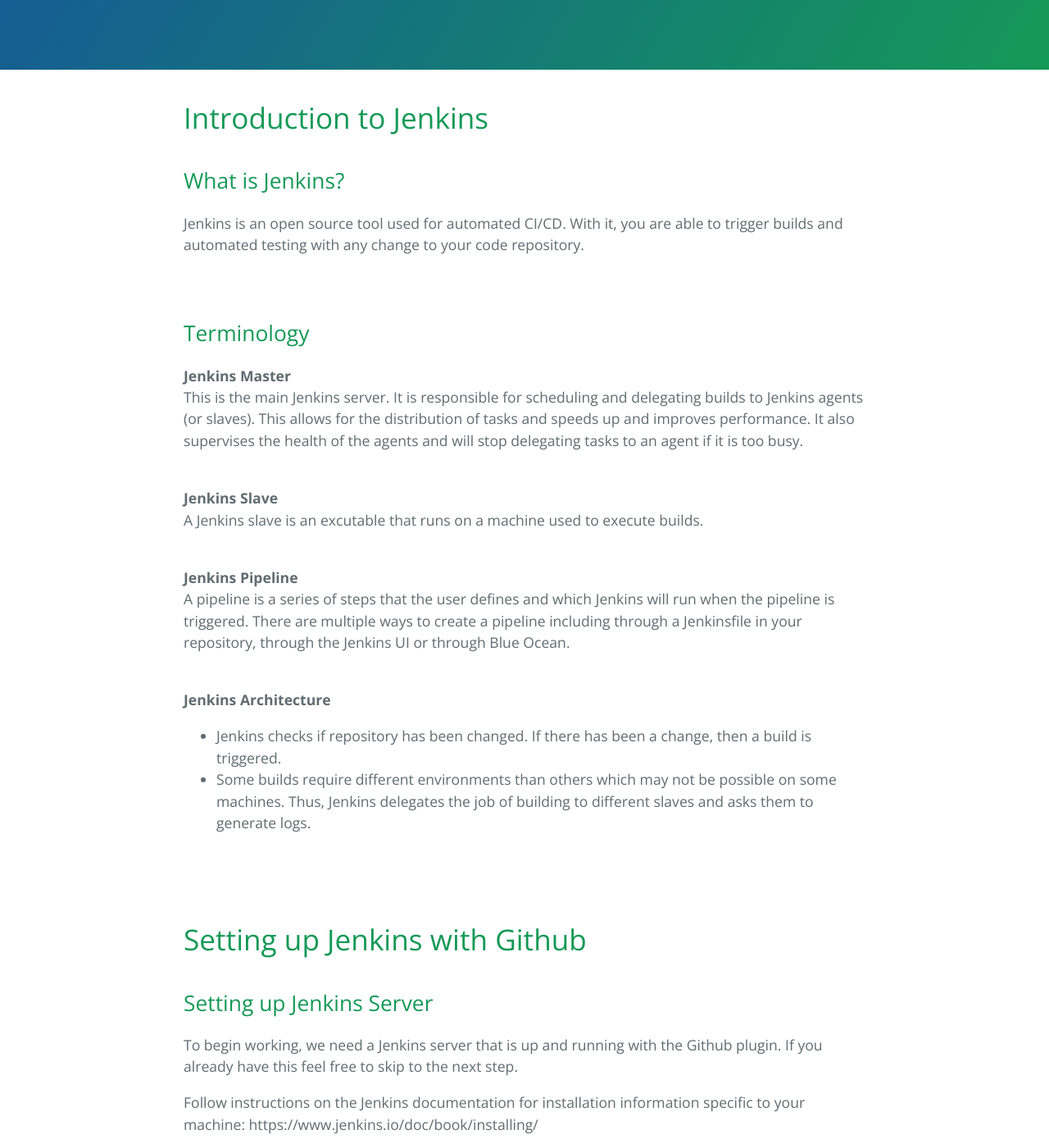
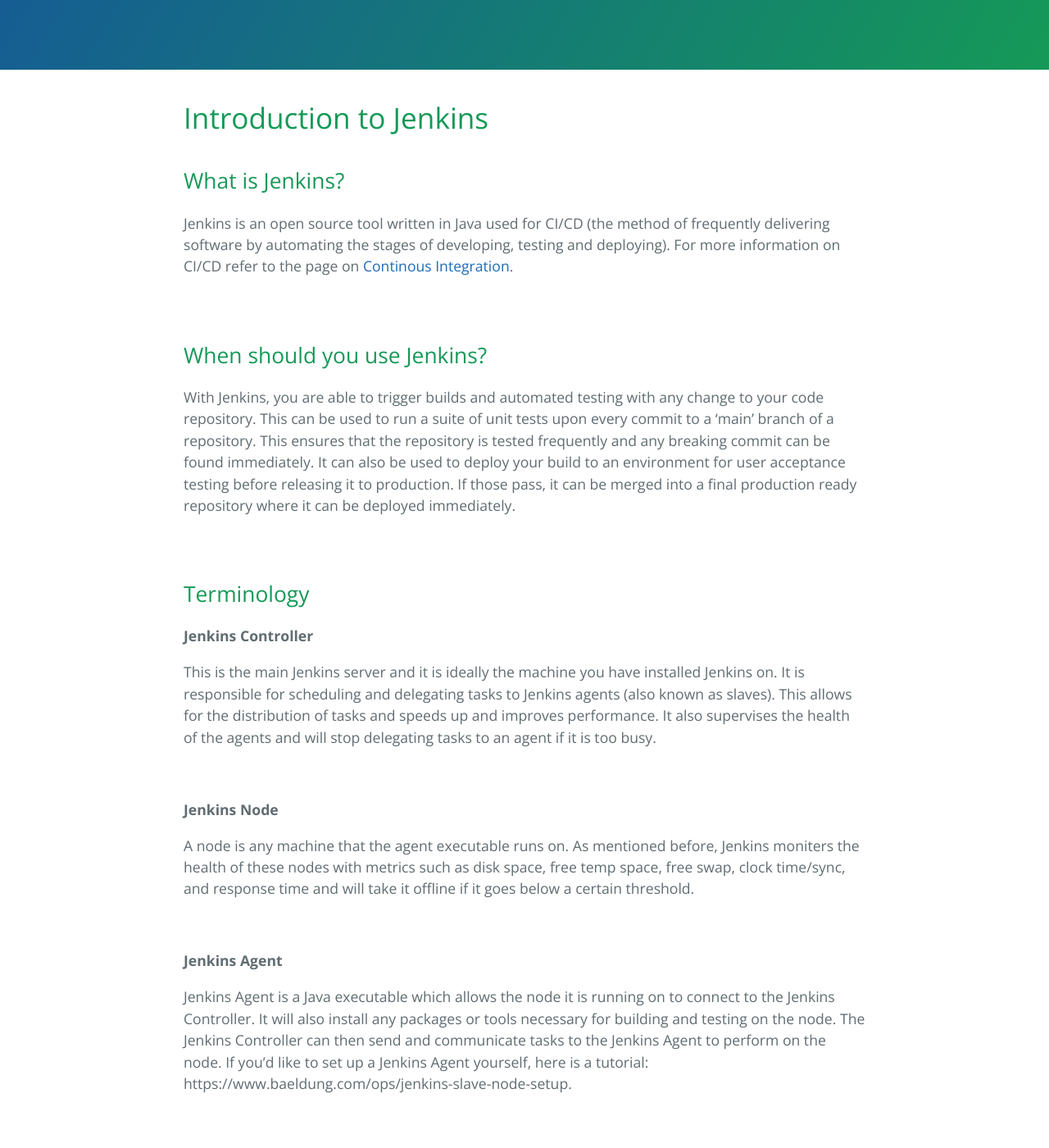
Before and after one commit to learning-software-engineering/learning-software-engineering.github.io, a Jekyll site: the page built from Topics/Development_Process/Jenkins/Jenkins.md, in a window 1280 px wide and 1400 px high, scrolled down 221 px. Shown: the whole window at 82% size. Built offline with Jekyll 4.4.1, drawn with Linux system fonts in a browser that asks for light colours; our own code applies the rules of GitHub Pages for plain Markdown files; some of the changed text lies outside the part shown.

Commit message:
Adding requested changes to Jenkins Intro.

```diff
--- a/Topics/Development_Process/Jenkins/Jenkins.md
+++ b/Topics/Development_Process/Jenkins/Jenkins.md
@@ -1,29 +1,41 @@
 # Introduction to Jenkins
 ## What is Jenkins?
-Jenkins is an open source tool used for automated CI/CD. With it, you are able to trigger builds and automated testing with any change to your code repository.
+Jenkins is an open source tool written in Java used for CI/CD (the method of frequently delivering software by automating the stages of developing, testing and deploying). For more information on CI/CD refer to the page on [Continous Integration](../../Software_Engineering/Continuous_Integration.md).
+
+<br>
+
+## When should you use Jenkins?
+With Jenkins, you are able to trigger builds and automated testing with any change to your code repository. This can be used to run a suite of unit tests upon every commit to a 'main' branch of a repository. This ensures that the repository is tested frequently and any breaking commit can be found immediately. It can also be used to deploy your build to an environment for user acceptance testing before releasing it to production. If those pass, it can be merged into a final production ready repository where it can be deployed immediately.
 
 <br>
 
 ## Terminology
-**Jenkins Master**
-<br>
-This is the main Jenkins server. It is responsible for scheduling and delegating builds to Jenkins agents (or slaves). This allows for the distribution of tasks and speeds up and improves performance. It also supervises the health of the agents and will stop delegating tasks to an agent if it is too busy.
-<br>
+**Jenkins Controller**
+
+This is the main Jenkins server and it is ideally the machine you have installed Jenkins on. It is responsible for scheduling and delegating tasks to Jenkins agents (also known as slaves). This allows for the distribution of tasks and speeds up and improves performance. It also supervises the health of the agents and will stop delegating tasks to an agent if it is too busy.
+
 <br>
 
-**Jenkins Slave**
+**Jenkins Node**
+
+A node is any machine that the agent executable runs on. As mentioned before, Jenkins moniters the health of these nodes with metrics such as disk space, free temp space, free swap, clock time/sync, and response time and will take it offline if it goes below a certain threshold.
+
 <br>
-A Jenkins slave is an excutable that runs on a machine used to execute builds.
-<br>
+
+**Jenkins Agent**
+
+Jenkins Agent is a Java executable which allows the node it is running on to connect to the Jenkins Controller. It will also install any packages or tools necessary for building and testing on the node. The Jenkins Controller can then send and communicate tasks to the Jenkins Agent to perform on the node. If you'd like to set up a Jenkins Agent yourself, here is a tutorial: https://www.baeldung.com/ops/jenkins-slave-node-setup.
+
 <br>
 
 **Jenkins Pipeline**
-<br>
+
 A pipeline is a series of steps that the user defines and which Jenkins will run when the pipeline is triggered. There are multiple ways to create a pipeline including through a Jenkinsfile in your repository, through the Jenkins UI or through Blue Ocean.
-<br>
+
 <br>
 
 **Jenkins Architecture**
+
 - Jenkins checks if repository has been changed. If there has been a change, then a build is triggered.
 - Some builds require different environments than others which may not be possible on some machines. Thus, Jenkins delegates the job of building to different slaves and asks them to generate logs.
 
@@ -48,14 +60,14 @@
 
 <br>
 
-Select **Install suggested plugins**. This will install the github plugins necessary to connect Jenkins to your repository. Jenkins will now prompt you to create an admin user. Ensure to save this login information in a secure location.
+Select **Install suggested plugins**. This will install the github plugins necessary to connect Jenkins to your repository. If you're interested in what plugins are actually being installed, you can find the list here: [Suggested Plugins](https://github.com/jenkinsci/jenkins/blob/6ca9b5ee5f601f72fcd094f8d159272c6b504b2f/core/src/main/resources/jenkins/install/platform-plugins.json). Jenkins will now prompt you to create an admin user. Ensure to save this login information in a secure location.
 
 <br>
 
 ## Creating a Jenkins Job
 1. Click on **new Item**.
 2. Enter a name and select **Pipeline**.
-3. In the Build Triggers section, select **Github hook trigger for GITScm polling**. This will ensure that this job will be triggered after any change to your Github repository.
+3. In the Build Triggers section, select **Github hook trigger for GITScm polling**. GitScm stands for Git source control management and will ensure that this job will be triggered after any change to your Github repository.
 
     <img src="Assets/github-hook.png" alt="github-hook" width="50%"/>
 
@@ -72,7 +84,7 @@
         You can add a webHook to Github. In your Github repository navigate to **Settings** then **Webhooks**. Click **Add webhook**. You will need your Jenkins endpoints (must be publicly available over the internet) to enter into the Payload URL section.
 
     - **hosted locally:**
-        Select the **Poll SCM** option instead. Adding H \* \* \* \* \* will poll your github repository every hour for changes in your github or alternatively when you input \* \* \* \* \* github will be polled every minute (which is not a good idea in reality since polling is expensive, but can be good for testing).
+        Select the **Poll SCM** option instead. For the **Schedule** text box, adding H \* \* \* \* \* (see image below for example) will poll your github repository every hour for changes in your github or alternatively when you input \* \* \* \* \* github will be polled every minute (which is not a good idea in reality since polling is expensive, but can be good for testing).
 
         <img src="Assets/poll-SCM.png" alt="poll-SCM" width="70%"/>
 
@@ -82,7 +94,9 @@
 <br>
 
 ## Sources:
-- Trapani, K. (2023, March 3). How to Integrate Jenkins with GitHub. Cprime. https://www.cprime.com/resources/blog/how-to-integrate-jenkins-github/
+- Arvind. (2020, November 25). Jenkins Master and Slave Architecture – a complete guide. Edureka. https://www.edureka.co/blog/jenkins-master-and-slave-architecture-a-complete-guide/
+- Munetsi, T. (2020, March 6). What is Jenkins used for? OpenLogic by Perforce. https://www.openlogic.com/blog/what-is-jenkins-used-for#:~:text=Jenkins%20is%20used%20to%20build,alongside%20other%20cloud%20native%20tools.
+- Managing nodes. (n.d.). Managing Nodes. https://www.jenkins.io/doc/book/managing/nodes/
 - ProgrammingKnowledge. (2021, March 7). Jenkins Tutorial is For Beginners, DevOps and Software Developers [Video]. YouTube. https://www.youtube.com/watch?v=EYA2YNHHPls
 - Team, C. O. (2023, August 30). Jenkins. Codefresh. https://codefresh.io/learn/jenkins/
-- Arvind. (2020, November 25). Jenkins Master and Slave Architecture – a complete guide. Edureka. https://www.edureka.co/blog/jenkins-master-and-slave-architecture-a-complete-guide/
+- Trapani, K. (2023, March 3). How to Integrate Jenkins with GitHub. Cprime. https://www.cprime.com/resources/blog/how-to-integrate-jenkins-github/
```
